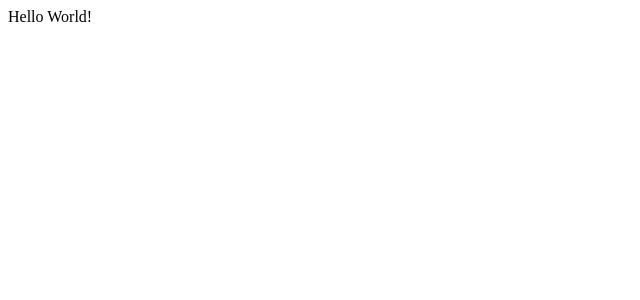
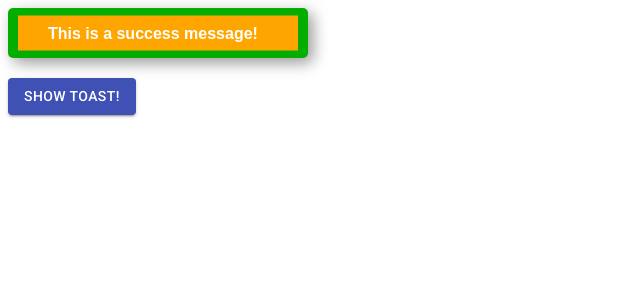
Before and after one commit to timlangner/react-toastification, a React (Create React App) app: page / in a window 1280 px wide. Shown: the top 300 px of the page, without its empty margins (0-640 px from the left). Built offline with nearby package versions, Linux system fonts and the light colour scheme.

Commit message:
:construction: Show Toast on button click

```diff
--- a/src/components/App.jsx
+++ b/src/components/App.jsx
@@ -1,12 +1,23 @@
-import React from 'react';
-import './App.scss';
+import React, {useState} from 'react';
+import {Button} from "@material-ui/core";
+import ToastContainer from "./ToastContainer/ToastContainer";
+import './app.scss';
 
-function App() {
-  return (
-    <div className="App">
-      Hello World!
-    </div>
-  );
+const App = () => {
+    const [showToast, setShowToast] = useState(true);
+
+    return (
+        <div className="app">
+            {
+                showToast && <ToastContainer />
+            }
+            <Button variant="contained" color="primary" onClick={() => {
+              setShowToast(true);
+            }}>
+              Show Toast!
+            </Button>
+        </div>
+    );
 }
 
 export default App;
```
